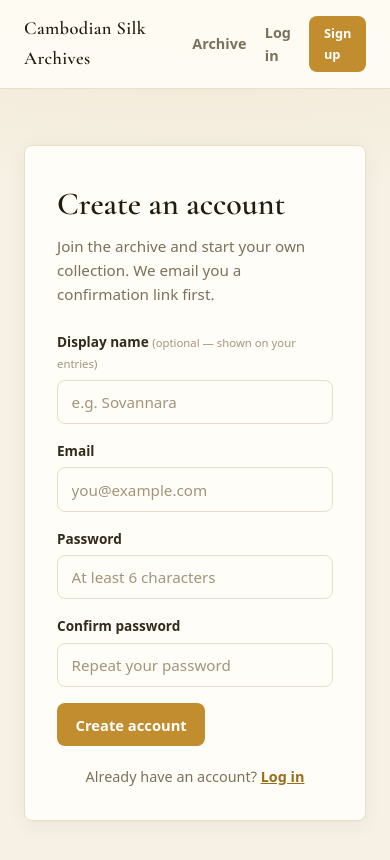
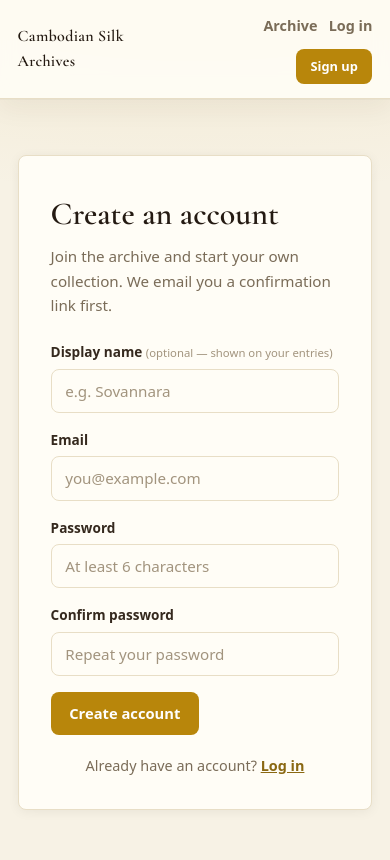
Before and after one commit to Chuosrun/Cambodian-Silk, a Next.js app: page /signup in a window 390 px wide. Shown: the top 860 px of the page. Built offline with nearby package versions, Linux system fonts and the light colour scheme; no server answers.

Commit message:
visual polish: 4:3 card images, redesigned cards, amber palette, entrance animation [AI-assisted]

```diff
--- a/app/globals.css
+++ b/app/globals.css
@@ -4,22 +4,25 @@
    ========================================================================== */
 
 :root {
-  /* ---- Palette: rich sepia inks, gold reserved for accents ---- */
-  --ink: #332a1d; /* rich dark sepia — primary text */
-  --ink-strong: #241b10; /* deepest sepia — headings */
-  --muted: #7c705c; /* secondary text */
-  --faint: #a2947c; /* captions, counts */
+  /* ---- Palette: silk, mulberry wood & natural dye ---- */
+  --ink: #35291e;         /* deep walnut brown — body text */
+  --ink-strong: #241a12;  /* charcoal-brown — headings */
+  --muted: #7a6c58;       /* secondary text */
+  --faint: #a2947e;       /* captions, counts */
 
-  --gold: #c18d2f; /* accent gold — stage labels, Khmer, interactive */
-  --gold-deep: #996e1b; /* accent gold — emphasized / hover */
-  --gold-pale: #f5ebd2; /* soft gold wash */
+  --gold: #b8860b;        /* amber accent — stage labels, Khmer, interactive */
+  --gold-deep: #8a6812;   /* amber — emphasized / hover */
+  --gold-pale: #f4e8c8;   /* soft gold wash */
+  --terracotta: #a05a3c;  /* muted terracotta — secondary accent */
 
-  --canvas: #f6f1e4; /* page background — warm parchment */
-  --paper: #fffdf7; /* card surface — crisp light cream */
-  --line: #e9dfc6; /* hairline borders */
+  --canvas: #f7f2e5;      /* warm ivory background */
+  --paper: #fffdf6;       /* card surface — crisp light cream */
+  --line: #e8dec6;        /* hairline borders */
 
-  --shadow-soft: 0 4px 20px rgba(0, 0, 0, 0.05);
-  --shadow-lift: 0 18px 40px rgba(56, 41, 15, 0.14);
+  --shadow-soft: 0 2px 12px rgba(0, 0, 0, 0.06);
+  --shadow-lift: 0 18px 40px rgba(56, 41, 15, 0.16);
+
+  --radius: 12px;
 
   /* ---- Type ---- */
   --serif: "Cormorant Garamond", Georgia, "Times New Roman", serif;
@@ -47,7 +50,7 @@ body {
   min-height: 100vh;
   color: var(--ink);
   background:
-    radial-gradient(1100px 460px at 50% -10%, rgba(193, 141, 47, 0.14), transparent 62%),
+    radial-gradient(1100px 460px at 50% -10%, rgba(184, 134, 11, 0.12), transparent 62%),
     var(--canvas);
   font-family: var(--sans);
   font-size: 1rem;
@@ -57,7 +60,7 @@ body {
 }
 
 ::selection {
-  background: rgba(193, 141, 47, 0.28);
+  background: rgba(184, 134, 11, 0.26);
 }
 
 :focus-visible {
@@ -74,14 +77,17 @@ img {
 .page {
   max-width: 72rem;
   margin: 0 auto;
-  padding: 3.5rem 1.5rem 6rem;
+  padding: 4.5rem 1.5rem 6rem;
 }
 
 /* ---- Hero ---- */
 .hero {
-  margin: 0 0 3.25rem;
-  padding-bottom: 2.5rem;
+  position: relative;
+  margin: 0 0 3.5rem;
+  padding: 0.5rem 0.25rem 2.75rem;
   border-bottom: 1px solid var(--line);
+  background:
+    radial-gradient(130% 120% at 50% -20%, rgba(184, 134, 11, 0.1), transparent 62%);
 }
 
 .hero__eyebrow {
@@ -89,22 +95,22 @@ img {
   align-items: center;
   gap: 0.6rem;
   margin: 0 0 1rem;
-  color: var(--gold-deep);
-  font-size: 0.78rem;
+  color: var(--terracotta);
+  font-size: 0.76rem;
   font-weight: 700;
-  letter-spacing: 0.28em;
+  letter-spacing: 0.3em;
   text-transform: uppercase;
 }
 
 .hero__title {
   margin: 0;
-  max-width: 18ch;
+  max-width: 16ch;
   color: var(--ink-strong);
   font-family: var(--serif);
-  font-size: clamp(2.75rem, 6.5vw, 4.75rem);
+  font-size: clamp(3rem, 7.5vw, 5.5rem);
   font-weight: 600;
-  letter-spacing: 0.01em;
-  line-height: 1.02;
+  letter-spacing: 0.005em;
+  line-height: 0.95;
   text-wrap: balance;
 }
 
@@ -130,9 +136,9 @@ img {
   display: block;
   margin: 0 0 0.55rem;
   color: var(--muted);
-  font-size: 0.83rem;
+  font-size: 0.78rem;
   font-weight: 700;
-  letter-spacing: 0.08em;
+  letter-spacing: 0.14em;
   text-transform: uppercase;
 }
 
@@ -140,20 +146,23 @@ img {
   display: flex;
   align-items: center;
   gap: 0.7rem;
-  padding: 0.72rem 1rem;
+  padding: 0.8rem 1.05rem;
   background: var(--paper);
   border: 1px solid var(--line);
-  border-bottom: 2px solid var(--line);
-  border-radius: 8px;
+  border-radius: 12px;
   box-shadow: var(--shadow-soft);
-  transition: all 0.3s ease;
+  transition: all 0.25s ease;
+}
+
+.search__box:hover {
+  border-color: rgba(184, 134, 11, 0.4);
 }
 
 .search__box:focus-within {
-  border-bottom-color: var(--gold);
+  border-color: var(--gold);
   box-shadow:
-    var(--shadow-soft),
-    0 0 0 4px rgba(193, 141, 47, 0.14);
+    0 0 0 4px rgba(184, 134, 11, 0.18),
+    var(--shadow-soft);
 }
 
 .search__icon {
@@ -194,19 +203,39 @@ img {
 .search__count {
   margin: 0.7rem 0 0;
   color: var(--faint);
-  font-size: 0.85rem;
+  font-size: 0.78rem;
 }
 
 /* ---- Grid ---- */
 .grid {
   display: grid;
-  grid-template-columns: repeat(auto-fill, minmax(270px, 1fr));
-  gap: 2rem;
+  grid-template-columns: repeat(auto-fit, minmax(280px, 1fr));
+  gap: 1.75rem;
 }
 
-@media (min-width: 1180px) {
-  .grid {
-    grid-template-columns: repeat(3, 1fr);
+/* Entrance: cards fade and slide up as they load */
+.grid > * {
+  animation: cardIn 500ms ease both;
+}
+
+.grid > *:nth-child(1) { animation-delay: 0ms; }
+.grid > *:nth-child(2) { animation-delay: 60ms; }
+.grid > *:nth-child(3) { animation-delay: 120ms; }
+.grid > *:nth-child(4) { animation-delay: 180ms; }
+.grid > *:nth-child(5) { animation-delay: 240ms; }
+.grid > *:nth-child(6) { animation-delay: 300ms; }
+.grid > *:nth-child(7) { animation-delay: 360ms; }
+.grid > *:nth-child(8) { animation-delay: 420ms; }
+.grid > *:nth-child(n + 9) { animation-delay: 480ms; }
+
+@keyframes cardIn {
+  from {
+    opacity: 0;
+    transform: translateY(14px);
+  }
+  to {
+    opacity: 1;
+    transform: translateY(0);
   }
 }
 
@@ -354,15 +383,18 @@ img {
   position: sticky;
   top: 0;
   z-index: 10;
-  background: rgba(255, 253, 247, 0.88);
-  backdrop-filter: blur(8px);
+  background: rgba(255, 253, 246, 0.9);
+  backdrop-filter: blur(10px);
   border-bottom: 1px solid var(--line);
+  box-shadow:
+    0 1px 0 rgba(56, 41, 15, 0.03),
+    0 10px 24px rgba(56, 41, 15, 0.05);
 }
 
 .site-header__inner {
   max-width: 72rem;
   margin: 0 auto;
-  padding: 0.9rem 1.5rem;
+  padding: 1.15rem 1.5rem;
   display: flex;
   align-items: center;
   justify-content: space-between;
@@ -386,7 +418,9 @@ img {
 .nav {
   display: flex;
   align-items: center;
-  gap: 1.15rem;
+  flex-wrap: wrap;
+  justify-content: flex-end;
+  gap: 1rem;
 }
 
 .nav__link {
@@ -407,16 +441,19 @@ img {
 }
 
 .nav__email {
-  font-size: 0.82rem;
+  display: inline-flex;
+  align-items: center;
+  max-width: 16rem;
+  padding: 0.3rem 0.85rem;
+  font-size: 0.78rem;
   font-weight: 600;
-  color: var(--faint);
-  border: 1px solid var(--line);
+  color: var(--gold-deep);
+  background: var(--gold-pale);
+  border: 1px solid rgba(184, 134, 11, 0.25);
   border-radius: 999px;
-  padding: 0.2rem 0.7rem;
   white-space: nowrap;
   overflow: hidden;
   text-overflow: ellipsis;
-  max-width: 16rem;
 }
 
 /* ============================================================
@@ -643,7 +680,7 @@ textarea.field__input {
 
 .collection-grid {
   display: grid;
-  grid-template-columns: repeat(auto-fill, minmax(270px, 1fr));
+  grid-template-columns: repeat(auto-fit, minmax(280px, 1fr));
   gap: 1.75rem;
 }
 
@@ -678,3 +715,32 @@ textarea.field__input {
   flex-wrap: wrap;
   gap: 0.55rem;
 }
+
+/* ---- Responsive polish (mobile + small tablet) ---- */
+@media (max-width: 640px) {
+  .page {
+    padding: 3.5rem 1.1rem 4.5rem;
+  }
+
+  .site-header__inner {
+    padding: 0.9rem 1.1rem;
+    gap: 0.6rem;
+  }
+
+  .site-header__brand {
+    font-size: 1rem;
+  }
+
+  .nav {
+    gap: 0.7rem;
+  }
+
+  .nav__email {
+    max-width: 10rem;
+    font-size: 0.72rem;
+  }
+
+  .hero {
+    padding: 0.25rem 0.1rem 2.25rem;
+  }
+}
--- a/components/EntryCard.module.css
+++ b/components/EntryCard.module.css
@@ -3,71 +3,79 @@
   height: 100%;
   color: inherit;
   text-decoration: none;
-  border-radius: 12px;
+  border-radius: var(--radius);
 }
 
-/* ---- Card surface: crisp light-cream paper, separated from the canvas ---- */
+/* ---- Card: soft paper tile, no harsh border ---- */
 .card {
   display: flex;
   flex-direction: column;
   height: 100%;
   overflow: hidden;
   background: var(--paper);
-  border: 1px solid var(--line);
-  border-radius: 12px;
+  border-radius: var(--radius);
   box-shadow: var(--shadow-soft);
-  transition: all 0.3s ease;
+  transition: transform 250ms ease, box-shadow 250ms ease;
 }
 
-/* ---- Micro-interaction: card floats up with a deeper, diffused shadow ---- */
+/* ---- Micro-interaction: float up with a deeper shadow ---- */
 .card:hover {
   transform: translateY(-4px);
-  border-color: rgba(193, 141, 47, 0.5);
   box-shadow: var(--shadow-lift);
 }
 
-/* ---- Uniform image frame: every card crops to the same height ---- */
+/* ---- Image frame: fixed 4:3 box that clips the photo ---- */
 .media {
   position: relative;
-  height: 220px;
+  aspect-ratio: 4 / 3;
+  width: 100%;
   overflow: hidden;
   background: var(--gold-pale);
-  border-bottom: 1px solid var(--line);
+  border-radius: var(--radius) var(--radius) 0 0;
 }
 
-.card:hover .media {
-  border-bottom-color: rgba(193, 141, 47, 0.3);
-}
-
-/* ---- Content: generous padding so text never hugs the frame ---- */
+/* ---- Content: ~20px in from the card edge ---- */
 .content {
   display: flex;
   flex-direction: column;
   align-items: flex-start;
   flex: 1;
-  padding: 1.5rem 1.5rem 1.6rem;
+  padding: 1.25rem 1.25rem 1.35rem;
+}
+
+/* Small-caps label row: category + date */
+.kicker {
+  display: flex;
+  align-items: center;
+  flex-wrap: wrap;
+  gap: 0.7rem;
+  font-size: 0.72rem;
+  font-weight: 700;
+  letter-spacing: 0.16em;
+  text-transform: uppercase;
 }
 
 .stage {
   color: var(--gold-deep);
-  font-size: 0.76rem;
-  font-weight: 700;
-  letter-spacing: 0.2em;
-  text-transform: uppercase;
+}
+
+.date {
+  color: var(--faint);
+  font-weight: 600;
 }
 
 .title {
-  margin: 0.4rem 0 0;
+  margin: 0.5rem 0 0;
   color: var(--ink-strong);
   font-family: var(--serif);
-  font-size: 1.45rem;
+  font-size: 1.4rem;
   font-weight: 600;
   line-height: 1.15;
   letter-spacing: 0.01em;
 }
 
 .khmer {
-  margin: 0.45rem 0 0;
+  margin: 0.35rem 0 0;
   color: var(--gold);
   font-family: var(--khmer);
   font-size: 1.05rem;
@@ -75,52 +83,50 @@
 }
 
 .desc {
-  margin: 0.75rem 0 0;
+  margin: 0.7rem 0 0;
   color: var(--muted);
   font-size: 0.95rem;
   line-height: 1.6;
 }
 
-/* Bottom-anchored meta + CTA so every card lines up */
+/* Subtle metadata line, anchored to the card base */
 .meta {
+  display: flex;
+  flex-wrap: wrap;
+  gap: 0.45rem;
   width: 100%;
   margin: auto 0 0;
-  padding-top: 1.1rem;
-  margin-top: 1.25rem;
+  padding-top: 1rem;
+  margin-top: 1.1rem;
   border-top: 1px solid var(--line);
+  color: var(--muted);
+  font-size: 0.82rem;
+  line-height: 1.5;
 }
 
-.meta p {
-  margin: 0.4rem 0 0;
-  color: var(--muted);
-  font-size: 0.85rem;
-  line-height: 1.6;
-}
-
-.label {
-  font-weight: 700;
-  color: var(--ink);
+.metaDot {
+  color: var(--faint);
 }
 
 .explore {
   display: inline-flex;
   align-items: center;
   gap: 0.45rem;
-  margin: 1.25rem 0 0;
+  margin: 1.1rem 0 0;
   color: var(--gold-deep);
-  font-size: 0.82rem;
+  font-size: 0.8rem;
   font-weight: 700;
-  letter-spacing: 0.06em;
+  letter-spacing: 0.08em;
   text-transform: uppercase;
-  transition: all 0.3s ease;
+  transition: color 250ms ease;
 }
 
 .arrow {
   display: inline-block;
-  transition: all 0.3s ease;
+  transition: transform 250ms ease;
 }
 
-/* ---- Micro-interaction: "Explore entry deepens its gold and the arrow glides ---- */
+/* ---- Micro-interaction: gold deepens and the arrow glides ---- */
 .card:hover .explore {
   color: var(--gold);
 }
@@ -129,12 +135,12 @@
   transform: translateX(5px);
 }
 
+/* Gentle image zoom on card hover (applies to CoverImage's <img>) */
+.card:hover .media img {
+  transform: scale(1.04);
+}
+
 .link:focus-visible .card {
   outline: 2px solid var(--gold);
   outline-offset: 3px;
 }
-
-/* Gentle image zoom on card hover (applies to CoverImage's <img>) */
-.card:hover .media img {
-  transform: scale(1.04);
-}
```
Also changed, not shown: components/CoverImage.module.css (+5 -5 lines), components/EntryCard.js (+29 -10 lines).
